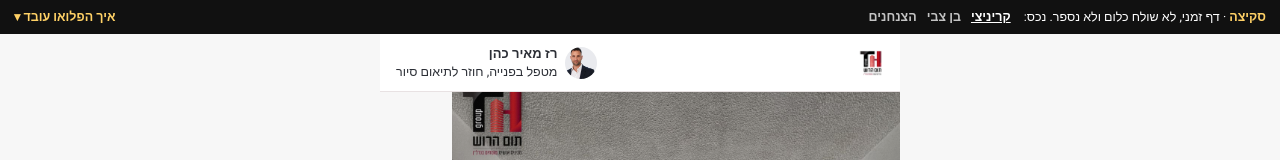
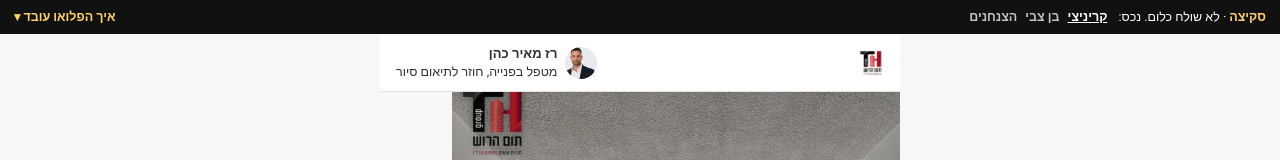
Before and after one commit to galoskrt/kadima-funnel, a plain HTML site: page dira/v2/index.html in a window 1280 px wide. Shown: the top 160 px of the page. Drawn offline with Linux system fonts and the light colour scheme.

Commit message:
סקיצה v2: סרגל עליון בשורה אחת
Co-Authored-By: Claude Fable 5.1 <noreply@anthropic.com>

```diff
--- a/dira/v2/index.html
+++ b/dira/v2/index.html
@@ -19,7 +19,7 @@ button{font-family:inherit;cursor:pointer;border:0;background:none;color:inherit
 /* סרגל סקיצה */
 .sk{background:#111;color:#fff;font-size:12.5px;padding:8px 14px;display:flex;gap:10px;align-items:center;justify-content:space-between;flex-wrap:wrap}
 .sk b{color:#ffd166}
-.sk .sw a{color:#fff;opacity:.75;margin-inline-start:10px;text-decoration:none;font-weight:700}
+.sk .sw{white-space:nowrap}.sk .sw a{color:#fff;opacity:.75;margin-inline-start:8px;text-decoration:none;font-weight:700;white-space:nowrap}
 .sk .sw a.on{opacity:1;text-decoration:underline}
 .sk button{color:#ffd166;font-weight:800;font-size:12.5px}
 /* כותרת */
@@ -122,7 +122,7 @@ h1.hook{font-size:30px;line-height:1.08;font-weight:900;margin:6px 0 6px;text-wr
 </head>
 <body>
 
-<div class="sk"><div><b>סקיצה</b> · דף זמני, לא שולח כלום ולא נספר. <span class="sw">נכס: <a href="?p=kr" data-k="kr">קריניצי</a><a href="?p=bz" data-k="bz">בן צבי</a><a href="?p=tz" data-k="tz">הצנחנים</a></span></div><button id="flowBtn" type="button">איך הפלואו עובד ▾</button></div>
+<div class="sk"><div><b>סקיצה</b> · לא שולח כלום. <span class="sw">נכס: <a href="?p=kr" data-k="kr">קריניצי</a><a href="?p=bz" data-k="bz">בן צבי</a><a href="?p=tz" data-k="tz">הצנחנים</a></span></div><button id="flowBtn" type="button">איך הפלואו עובד ▾</button></div>
 
 <section class="flow" id="flow"><div class="in">
   <h2>הפלואו החדש של הליד, צעד אחרי צעד</h2>
```
